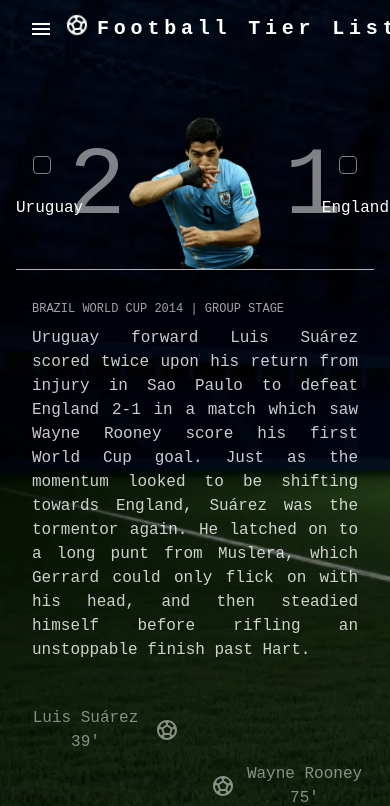
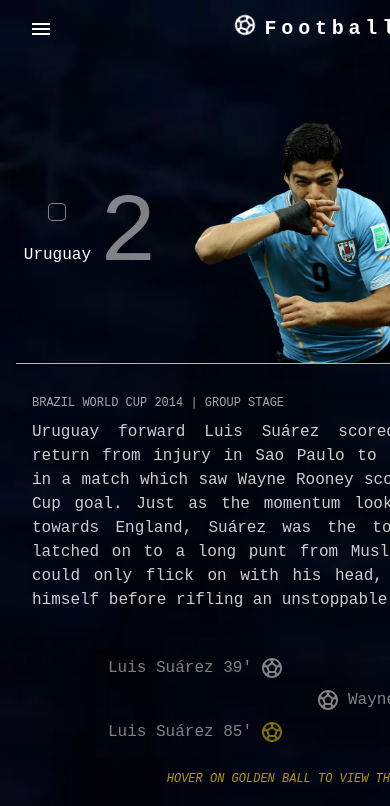
Before and after one commit to FoxtrotPipe/football-page, a React (Vite) app: page / in a window 390 px wide. Shown: the top 806 px of the page. Built offline with nearby package versions, Linux system fonts and the light colour scheme; some icons are missing.

Commit message:
Fix page mobile view height

```diff
--- a/src/App.css
+++ b/src/App.css
@@ -1,6 +1,5 @@
 #root {
-  height: 100vh;
-  width: 100vw;
+  width: 100%;
   margin: 0;
   text-align: center;
   background-image: url("assets/bg.webp");
```
